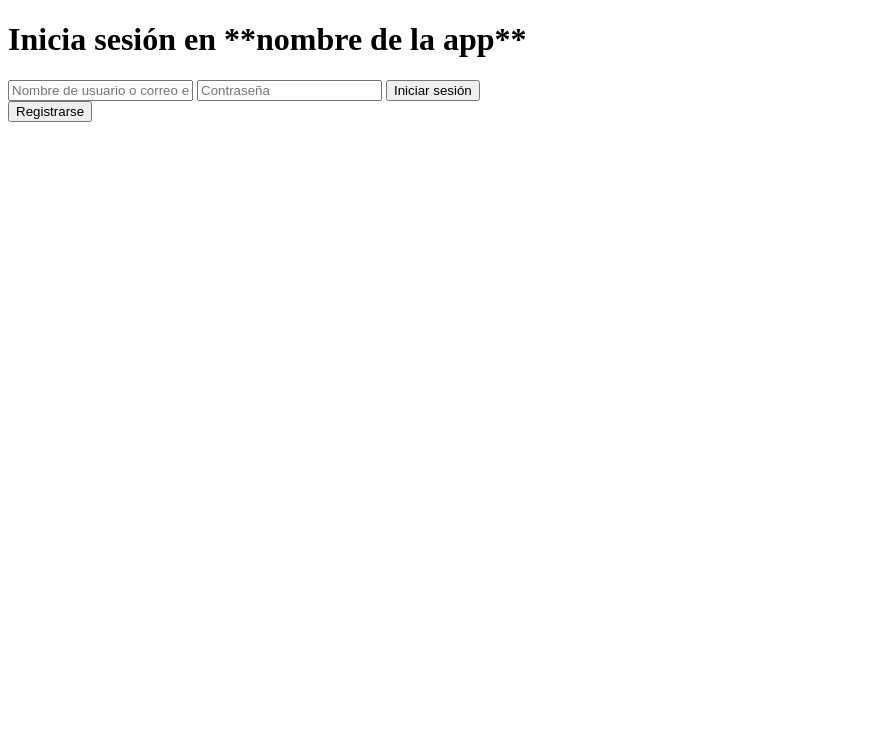
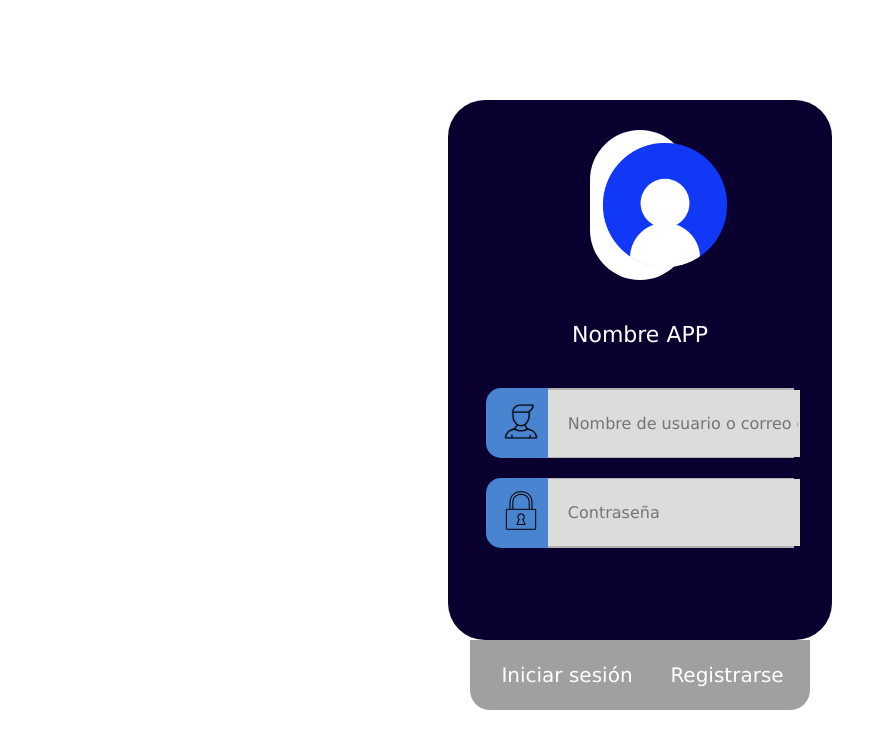
Before and after one commit to Vrouqen/Social-Network-App, a Flask app: page / in a window 1280 px wide. Shown: the top 749 px of the page, without its empty margins (0-887 px from the left). Run offline with Flask 3, Linux system fonts and the light colour scheme.

Commit message:
Front
Pagina Iniciar sesión

```diff
--- /dev/null
+++ b/static/CSS/inicio_sesion.css
@@ -0,0 +1,113 @@
+.body1{
+    margin: 0 auto;
+    margin-top: 100px;
+    background-color: rgb(255, 255, 255);
+    font-family:Verdana, Geneva, Tahoma, sans-serif;
+}
+
+.container{
+    margin: 0 auto;
+    width: 30%;
+    min-height: 500px;
+    max-height: 500px;
+    background-color: rgb(10, 0, 48);
+    padding-top: 20px;
+    padding-bottom: 20px;
+    border-radius: 37px ;
+}
+.container2{
+    margin: 0 auto;
+    width: 25%;
+    min-height: 50px;
+    max-height: 50px;
+    background-color:rgb(160, 160, 160);
+    padding: 10px;
+    border-radius: 0 0 20px 20px ;
+    align-items: center;
+    display: flex;
+}
+
+.cubo1{
+    margin: 10px auto;
+    width: 26%;
+    height: 150px;
+    background-color: rgb(255, 255, 255);
+    border-radius: 400px ;
+    align-content: center;
+}
+.cubo2{
+    margin: 5% auto;
+    width: 80%;
+    height: 70px;
+    background-color:  rgb(10, 0, 48);
+    border-radius: 20px ;
+    align-content: center;
+}
+.cubo3{
+    margin: 5% auto;
+    width: 80%;
+    height: 70px;
+    background-color: rgb(255, 255, 255);
+    border-radius: 20px ;
+    display: flex;
+}
+.cubo3_1{
+    margin: 0;
+    width: 20%;
+    height: 100%;
+    background-color:   rgb(73, 132, 209);
+    align-content: center;
+    border-radius: 15px 0 0 15px;
+}
+.cubo3_2{
+    margin: 0;
+    width: 80%;
+    height: 100%;
+    background-color:   rgb(177, 177, 177);
+    align-content: center;
+}
+
+
+
+.h11{
+    font-size: 22px;
+    text-align:center;
+    color: #ffffff;
+}
+
+.img_sesion{
+    width: 150px;
+    height: 150px;
+}
+.img_icono1{
+    padding-left: 10px;
+    width: 80%;
+    height: auto;
+}
+
+
+.text1{
+    width: 93.5%;
+    height: 92.5%;
+    border: none;
+    background-color:  rgb(221, 220, 220);
+    padding-left: 20px;
+    font-family:Verdana, Geneva, Tahoma, sans-serif;
+    color: black;
+    font-size: 16px;
+}
+.btn1{
+    margin: 0;
+    width: 50%;
+    height: 46px;
+    border: none;
+    background-color:  rgb(160, 160, 160);
+    padding-left: 20px;
+    font-family:Verdana, Geneva, Tahoma, sans-serif;
+    color: rgb(255, 255, 255);
+    font-size: 20px;
+}
+.btn1:hover{
+    background-color: rgb(160, 160, 160);
+    color: rgb(10, 0, 48);
+}
--- a/templates/inicio_sesion.html
+++ b/templates/inicio_sesion.html
@@ -3,20 +3,50 @@
 <head>
     <meta charset="UTF-8">
     <meta name="viewport" content="width=device-width, initial-scale=1.0">
+    <link rel="stylesheet" href="{{url_for('static', filename='./CSS/inicio_sesion.css')}}">
     <title>App</title>
 </head>
-<body>
+<body class="body1">
     <div> <!-- Div que divide la página a la mitad-->
 
     </div>
     <div><!-- Div que divide la página a la mitad-->
-        <h1>Inicia sesión en **nombre de la app**</h1>
+
         <form action="/login" method="POST">
-            <input type="text" name="username" id="username" placeholder="Nombre de usuario o correo electrónico">
-            <input type="password" name="password" id="password" placeholder="Contraseña">
-            <input type="submit" value="Iniciar sesión">
+            <div class="container">
+                <div class="cubo1">
+                    <img src="{{url_for('static', filename='./Images/sesion.png')}}" class="img_sesion">
+                </div>
+                <div class="cubo2">
+                    <p class="h11">Nombre APP</p>
+                </div>
+                <div class="cubo3">
+                    <div class="cubo3_1">
+                        <img src="{{url_for('static', filename='./Images/logo_user.png')}}" class="img_icono1">
+                    </div>
+                    <div class="cubo3_2">
+                        <input type="text" name="username" id="username" placeholder="Nombre de usuario o correo electrónico" class="text1">
+                    </div>
+                </div>
+                <div class="cubo3">
+                    <div class="cubo3_1">
+                        <img src="{{url_for('static', filename='./Images/logo_contra.png')}}" class="img_icono1">
+                    </div>
+                    <div class="cubo3_2">
+                        <input type="password" name="password" id="password" placeholder="Contraseña" class="text1">
+                    </div>
+                </div>
+            </div>
+            <div class="container2">
+                <input type="submit" value="Iniciar sesión" class="btn1">
+                <input type="button" value="Registrarse" class="btn1">
+            </div>
+
+
+
+
         </form>
-        <input type="button" value="Registrarse">
+
     </div>
 
 </body>
```
Also changed, not shown: static/Images/logo_contra.png (added), static/Images/logo_user.png (added), static/Images/sesion.png (added), 2 other files.
